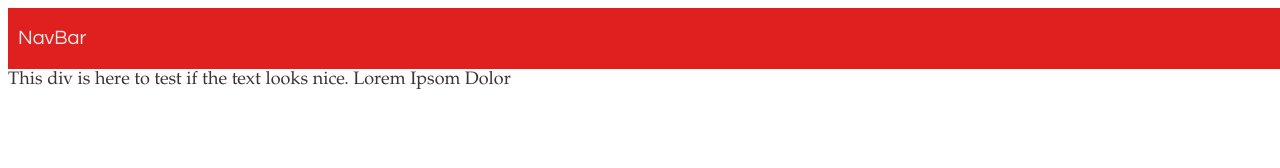
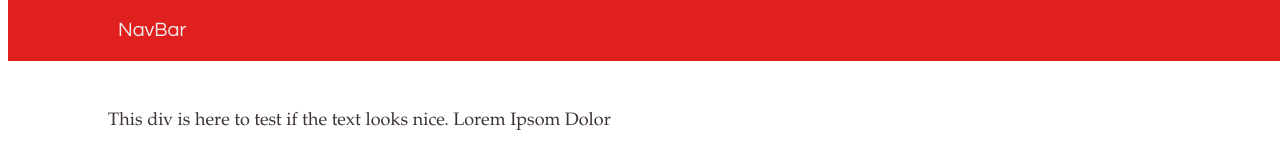
Before and after one commit to ckorzon/ckorzon.github.io, a plain HTML site: page index.html in a window 1280 px wide. Drawn offline with Linux system fonts and the light colour scheme.

Commit message:
work on styles

```diff
--- a/global.css
+++ b/global.css
@@ -4,7 +4,13 @@ body{
     color: #3d3232;
 }
 
+html, body{
+    width:100%;
+}
+
 .navbar{
+    position: fixed;
+    top:0;
     width: 100%;
     background-color: #e01f1f;
     font-size: 1.25rem;
@@ -12,4 +18,19 @@ body{
     color: #efebea;
     font-family: "Century Gothic", CenturyGothic, Geneva, AppleGothic, sans-serif;
     padding: 3px 10px;
+    margin-bottom:25px;
 }
+
+.navContent{
+    max-width: 1080px;
+    margin: auto;
+}
+
+.bodyContainer {
+    max-width: 1080px;
+    margin: auto;
+}
+
+.first {
+    margin-top: 110px;
+}
--- a/index.html
+++ b/index.html
@@ -7,9 +7,11 @@
     </head>
     <body>
         <div class="navbar">
-            NavBar
+            <div class="navContent">
+                NavBar
+            </div>
         </div>
-        <div>
+        <div class="bodyContainer first">
             This div is here to test if the text looks nice. Lorem Ipsom Dolor
         </div>
     </body>
```
